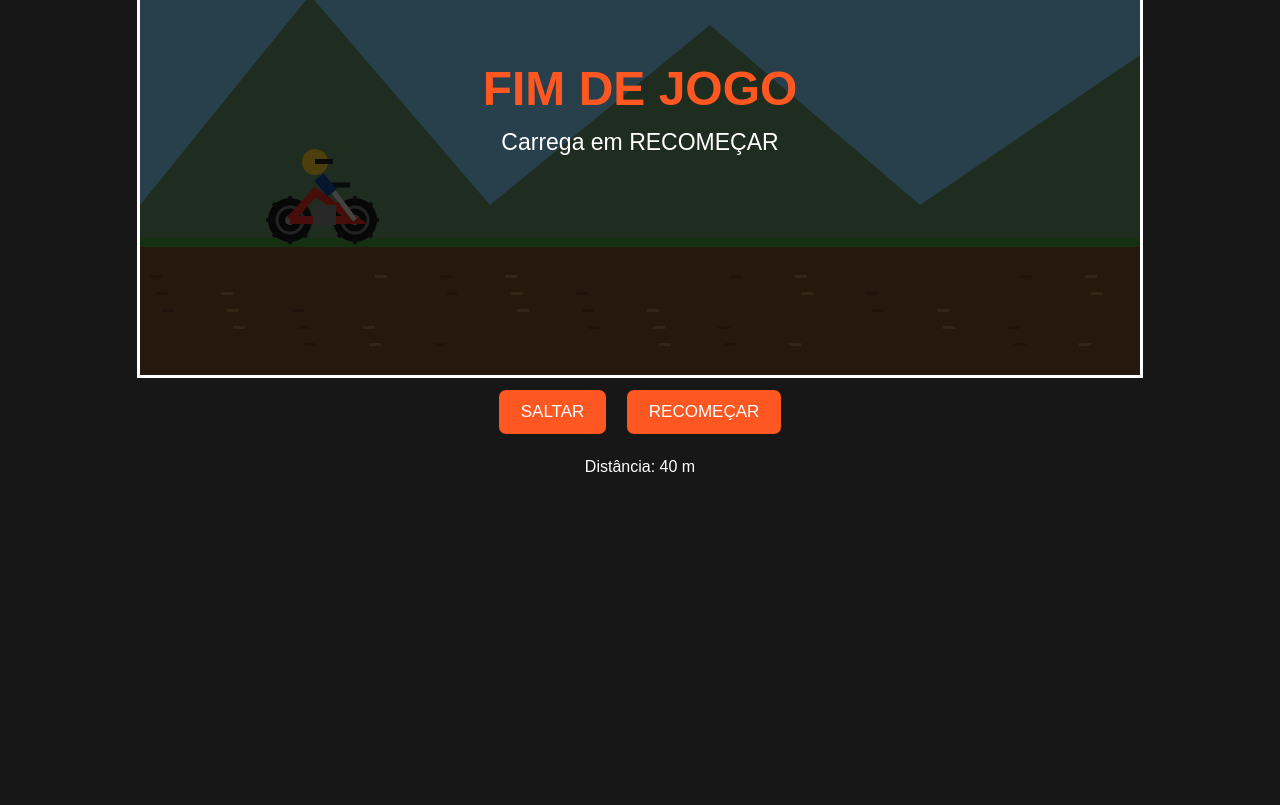
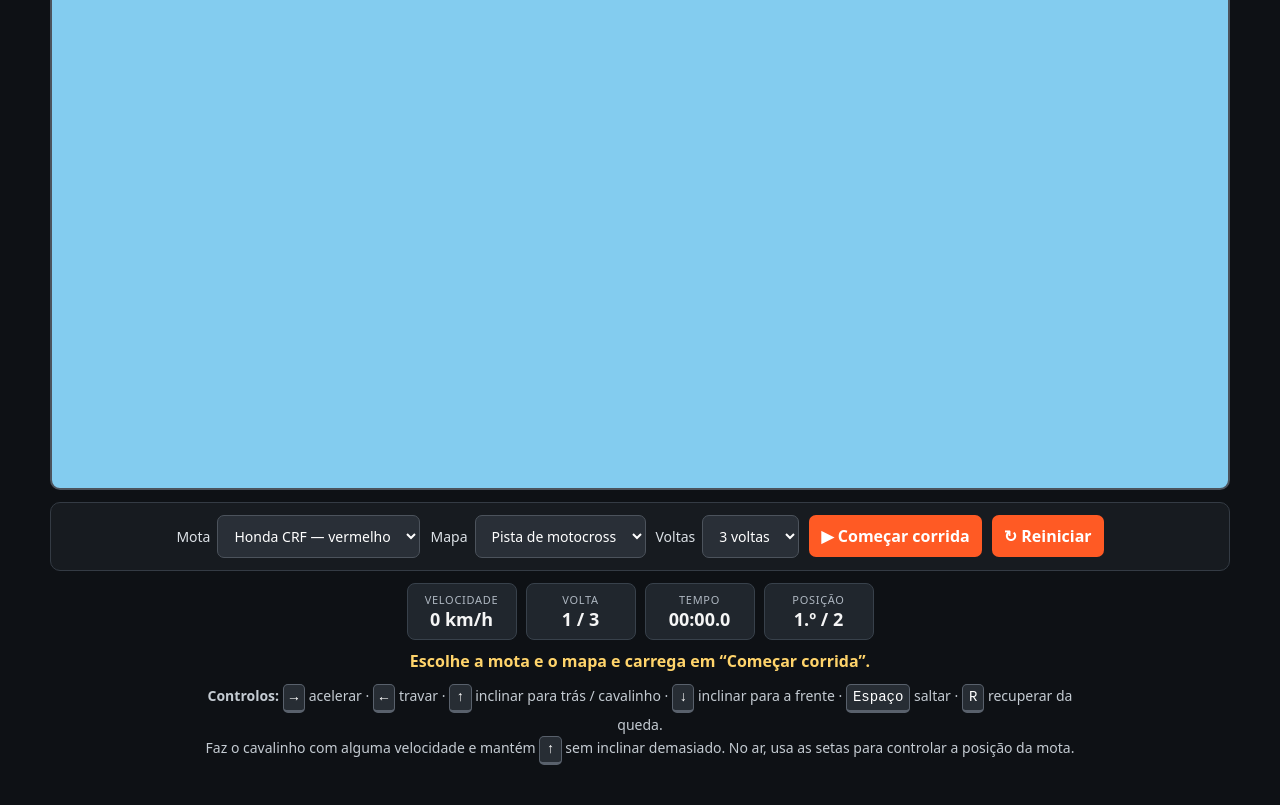
Before and after one commit to angelo1892013-lab/motocross, a plain HTML site: page index.html in a window 1280 px wide. Shown: the part 243-1048 px from the top of the page. Before the commit the page ends 800 px from the top, so only its background shows below. Drawn offline with Linux system fonts and the light colour scheme.

Commit message:
Update index.html

```diff
--- a/index.html
+++ b/index.html
@@ -1,269 +1,102 @@
+import os
 
-<!DOCTYPE html>
+html = r'''<!DOCTYPE html>
 <html lang="pt">
 <head>
 <meta charset="UTF-8">
-<title>MX Motocross</title>
+<meta name="viewport" content="width=device-width, initial-scale=1">
+<title>MX Racing 2D</title>
 <style>
-body {
-  margin: 0;
-  background: #171717;
-  color: white;
-  text-align: center;
-  font-family: Arial;
-}
-h1 { color: #ff5722; }
-canvas {
-  width: 95%;
-  max-width: 1000px;
-  background: skyblue;
-  border: 3px solid white;
-}
-button {
-  padding: 12px 22px;
-  margin: 8px;
-  background: #ff5722;
-  color: white;
-  border: 0;
-  border-radius: 7px;
-  font-size: 17px;
-}
+:root{--orange:#ff5a24;--panel:#171b20;--text:#f5f5f5}
+*{box-sizing:border-box}
+body{margin:0;background:#0e1115;color:var(--text);font-family:system-ui,Arial,sans-serif;text-align:center}
+header{padding:12px 10px 5px}
+h1{margin:0;color:var(--orange);font-size:clamp(24px,4vw,38px);letter-spacing:1px}
+header p{margin:5px 0 12px;color:#c6cbd1}
+main{max-width:1200px;margin:auto;padding:0 10px 20px}
+canvas{display:block;width:100%;height:auto;border:2px solid #4c535c;border-radius:10px;background:#83ccef}
+.panel{display:flex;flex-wrap:wrap;align-items:center;justify-content:center;gap:10px;margin:12px auto;padding:12px;background:var(--panel);border:1px solid #343b44;border-radius:10px}
+label{display:flex;align-items:center;gap:7px;font-size:14px;color:#dce1e6}
+select,button{font:inherit;border:0;border-radius:7px;padding:10px 12px}
+select{background:#292f37;color:white;border:1px solid #4c535c}
+button{background:var(--orange);color:white;font-weight:750;cursor:pointer}
+button:hover{filter:brightness(1.1)}
+.hud{display:flex;flex-wrap:wrap;justify-content:center;gap:9px;margin:10px 0}
+.stat{background:#20262d;border:1px solid #38414b;border-radius:8px;padding:8px 13px;min-width:110px}
+.stat small{display:block;color:#aeb7c1;font-size:11px;text-transform:uppercase;letter-spacing:.7px}
+.stat strong{font-size:18px}
+.help{max-width:900px;margin:10px auto 20px;color:#c4cbd2;line-height:1.65;font-size:14px}
+kbd{display:inline-block;background:#272d34;border:1px solid #59616c;border-bottom-width:3px;border-radius:5px;padding:1px 6px;color:white}
+#message{min-height:24px;color:#ffd46b;font-weight:700;margin:7px}
+@media(max-width:600px){.panel{gap:7px}label{width:100%;justify-content:space-between}select{max-width:65%}}
 </style>
 </head>
 <body>
+<header>
+<h1>🏁 MX RACING 2D</h1>
+<p>Corridas de motocross • Saltos • Cavalinhos • Lama</p>
+</header>
+<main>
+<canvas id="game" width="1100" height="560" aria-label="Jogo de motocross 2D"></canvas>
 
-<h1>🏁 MX MOTOCROSS 🏁</h1>
-<p>ESPAÇO = SALTAR | SETA DIREITA = ACELERAR</p>
+<div class="panel">
+<label>Mota
+<select id="bikeChoice">
+<option value="honda">Honda CRF — vermelho</option>
+<option value="yamaha">Yamaha YZ — azul</option>
+<option value="ktm">KTM SX — laranja</option>
+<option value="kawasaki">Kawasaki KX — verde</option>
+</select></label>
+<label>Mapa
+<select id="mapChoice">
+<option value="track">Pista de motocross</option>
+<option value="forest">Floresta</option>
+<option value="mud">Circuito de lama</option>
+</select></label>
+<label>Voltas
+<select id="lapsChoice">
+<option value="2">2 voltas</option>
+<option value="3" selected>3 voltas</option>
+<option value="5">5 voltas</option>
+</select></label>
+<button id="startBtn">▶ Começar corrida</button>
+<button id="resetBtn">↻ Reiniciar</button>
+</div>
 
-<canvas id="game" width="1000" height="500"></canvas>
-<br>
-<button onclick="jump()">SALTAR</button>
-<button onclick="restart()">RECOMEÇAR</button>
-<p id="score">Distância: 0 m</p>
-
+<div class="hud">
+<div class="stat"><small>Velocidade</small><strong id="speed">0 km/h</strong></div>
+<div class="stat"><small>Volta</small><strong id="lap">1 / 3</strong></div>
+<div class="stat"><small>Tempo</small><strong id="time">00:00.0</strong></div>
+<div class="stat"><small>Posição</small><strong id="position">1.º / 2</strong></div>
+</div>
+<div id="message">Escolhe a mota e o mapa e carrega em “Começar corrida”.</div>
+<div class="help">
+<strong>Controlos:</strong>
+<kbd>→</kbd> acelerar · <kbd>←</kbd> travar · <kbd>↑</kbd> inclinar para trás / cavalinho ·
+<kbd>↓</kbd> inclinar para a frente · <kbd>Espaço</kbd> saltar · <kbd>R</kbd> recuperar da queda.
+<br>Faz o cavalinho com alguma velocidade e mantém <kbd>↑</kbd> sem inclinar demasiado. No ar, usa as setas para controlar a posição da mota.
+</div>
+</main>
 <script>
-const canvas = document.getElementById("game");
-const ctx = canvas.getContext("2d");
-
-let bike, obstacles, distance, speed, over;
-
-function restart() {
-  bike = { x: 150, y: 345, vy: 0, air: false };
-  obstacles = [
-    { x: 600, w: 90, h: 65 },
-    { x: 1050, w: 110, h: 90 },
-    { x: 1550, w: 90, h: 55 }
-  ];
-  distance = 0;
-  speed = 5;
-  over = false;
-}
-
-function jump() {
-  if (over) return;
-  if (!bike.air) {
-    bike.vy = -14;
-    bike.air = true;
-  }
-}
-
-document.addEventListener("keydown", e => {
-  if (e.code === "Space" || e.code === "ArrowUp") {
-    e.preventDefault();
-    jump();
-  }
-});
-
-function drawBike() {
-  const x = bike.x, y = bike.y;
-
-  // Pneus grossos com relevos
-  for (const wx of [x, x + 65]) {
-    ctx.fillStyle = "#171717";
-    ctx.beginPath();
-    ctx.arc(wx, y, 22, 0, Math.PI * 2);
-    ctx.fill();
-
-    ctx.strokeStyle = "#777";
-    ctx.lineWidth = 3;
-    ctx.beginPath();
-    ctx.arc(wx, y, 13, 0, Math.PI * 2);
-    ctx.stroke();
-
-    ctx.fillStyle = "#aaa";
-    ctx.beginPath();
-    ctx.arc(wx, y, 5, 0, Math.PI * 2);
-    ctx.fill();
-
-    ctx.strokeStyle = "#222";
-    ctx.lineWidth = 4;
-    for (let a = 0; a < 8; a++) {
-      const angle = a * Math.PI / 4;
-      ctx.beginPath();
-      ctx.moveTo(wx + 18 * Math.cos(angle),
-                 y + 18 * Math.sin(angle));
-      ctx.lineTo(wx + 24 * Math.cos(angle),
-                 y + 24 * Math.sin(angle));
-      ctx.stroke();
-    }
-  }
-
-  // Quadro da mota
-  ctx.strokeStyle = "#ed3020";
-  ctx.lineWidth = 8;
-  ctx.beginPath();
-  ctx.moveTo(x, y);
-  ctx.lineTo(x + 25, y - 28);
-  ctx.lineTo(x + 65, y);
-  ctx.lineTo(x, y);
-  ctx.stroke();
-
-  // Motor
-  ctx.fillStyle = "#888";
-  ctx.fillRect(x + 23, y - 15, 23, 20);
-
-  // Suspensão e guiador
-  ctx.strokeStyle = "#ddd";
-  ctx.lineWidth = 5;
-  ctx.beginPath();
-  ctx.moveTo(x + 43, y - 29);
-  ctx.lineTo(x + 65, y);
-  ctx.stroke();
-
-  ctx.strokeStyle = "#222";
-  ctx.beginPath();
-  ctx.moveTo(x + 39, y - 35);
-  ctx.lineTo(x + 60, y - 35);
-  ctx.stroke();
-
-  // Piloto
-  ctx.strokeStyle = "#1749a1";
-  ctx.lineWidth = 12;
-  ctx.beginPath();
-  ctx.moveTo(x + 29, y - 43);
-  ctx.lineTo(x + 42, y - 27);
-  ctx.stroke();
-
-  ctx.fillStyle = "#ffd32a";
-  ctx.beginPath();
-  ctx.arc(x + 25, y - 58, 13, 0, Math.PI * 2);
-  ctx.fill();
-
-  ctx.fillStyle = "#222";
-  ctx.fillRect(x + 25, y - 61, 18, 5);
-}
-
-function drawBackground() {
-  ctx.fillStyle = "#83d8ff";
-  ctx.fillRect(0, 0, 1000, 500);
-
-  ctx.fillStyle = "#ffdf62";
-  ctx.beginPath();
-  ctx.arc(830, 75, 38, 0, Math.PI * 2);
-  ctx.fill();
-
-  // Montanhas
-  ctx.fillStyle = "#669767";
-  ctx.beginPath();
-  ctx.moveTo(0, 330);
-  ctx.lineTo(170, 120);
-  ctx.lineTo(350, 330);
-  ctx.lineTo(570, 150);
-  ctx.lineTo(780, 330);
-  ctx.lineTo(1000, 180);
-  ctx.lineTo(1000, 500);
-  ctx.lineTo(0, 500);
-  ctx.fill();
-
-  // Pista
-  ctx.fillStyle = "#85512e";
-  ctx.fillRect(0, 370, 1000, 130);
-  ctx.fillStyle = "#48a63b";
-  ctx.fillRect(0, 363, 1000, 9);
-
-  // Textura
-  for (let i = 0; i < 40; i++) {
-    let x = ((i * 71 - distance * 3) % 1000 + 1000) % 1000;
-    ctx.fillStyle = i % 2 ? "#b07b49" : "#674026";
-    ctx.fillRect(x, 400 + (i % 5) * 17, 12, 3);
-  }
-}
-
-function update() {
-  if (over) return;
-
-  bike.vy += 0.65;
-  bike.y += bike.vy;
-
-  if (bike.y >= 345) {
-    bike.y = 345;
-    bike.vy = 0;
-    bike.air = false;
-  }
-
-  if (keys["ArrowRight"]) speed = Math.min(10, speed + 0.08);
-  if (keys["ArrowLeft"]) speed = Math.max(3, speed - 0.08);
-
-  distance += speed / 10;
-
-  obstacles.forEach(o => {
-    o.x -= speed;
-
-    if (o.x + o.w < 0) {
-      o.x = 1050 + Math.random() * 500;
-      o.h = 50 + Math.random() * 60;
-    }
-
-    // Rampa de terra
-    ctx.fillStyle = "#a56c39";
-    ctx.beginPath();
-    ctx.moveTo(o.x, 370);
-    ctx.lineTo(o.x + o.w * 0.65, 370 - o.h);
-    ctx.lineTo(o.x + o.w, 370);
-    ctx.closePath();
-    ctx.fill();
-
-    // Colisão com a rampa
-    if (
-      bike.x + 60 > o.x + 5 &&
-      bike.x + 5 < o.x + o.w - 5 &&
-      bike.y + 15 > 370 - o.h
-    ) {
-      over = true;
-    }
-  });
-
-  document.getElementById("score").textContent =
-    "Distância: " + Math.floor(distance) + " m";
-}
-
-const keys = {};
-document.addEventListener("keydown", e => keys[e.code] = true);
-document.addEventListener("keyup", e => keys[e.code] = false);
-
-function loop() {
-  drawBackground();
-  update();
-  drawBike();
-
-  if (over) {
-    ctx.fillStyle = "rgba(0,0,0,0.7)";
-    ctx.fillRect(0, 0, 1000, 500);
-    ctx.fillStyle = "#ff5722";
-    ctx.font = "bold 48px Arial";
-    ctx.textAlign = "center";
-    ctx.fillText("FIM DE JOGO", 500, 230);
-    ctx.fillStyle = "white";
-    ctx.font = "23px Arial";
-    ctx.fillText("Carrega em RECOMEÇAR", 500, 275);
-    ctx.textAlign = "left";
-  }
-
-  requestAnimationFrame(loop);
-}
-
-restart();
-loop();
-</script>
-</body>
-</html>
+(() => {
+const canvas=document.getElementById('game'), ctx=canvas.getContext('2d');
+const W=canvas.width,H=canvas.height, GROUND=410;
+const $=id=>document.getElementById(id);
+const bikeDefs={
+ honda:{name:'Honda CRF',color:'#e52b26',dark:'#8d1514'},
+ yamaha:{name:'Yamaha YZ',color:'#1685e8',dark:'#084b9a'},
+ ktm:{name:'KTM SX',color:'#ff7417',dark:'#b83a08'},
+ kawasaki:{name:'Kawasaki KX',color:'#4cc943',dark:'#167522'}
+};
+const maps={
+ track:{name:'Pista de motocross',sky:'#83ccef',far:'#79a66a',near:'#48784b',dirt:'#a86e3e',top:'#6b9f45',bump:0},
+ forest:{name:'Floresta',sky:'#9bd5e8',far:'#547d61',near:'#31583d',dirt:'#77502f',top:'#547f39',bump:1},
+ mud:{name:'Circuito de lama',sky:'#b6c8d1',far:'#798b7b',near:'#596b58',dirt:'#59422f',top:'#657d3e',bump:2}
+};
+let keys={}, state, particles=[], trackOffset=0, trees=[], lastStamp=0;
+function makeState(){
+ const id=$('bikeChoice').value, map=$('mapChoice').value;
+ return {bikeId:id,mapId:map, color:bikeDefs[id].color,
+ x:175,y:GROUND-20,vx:0,vy:0,angle:0,angV:0,air:false,
+ wheelie:0,crashed:false,finished:false,running:false,
+ distance
```
